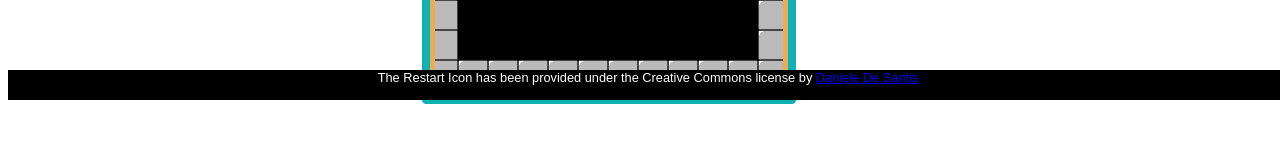
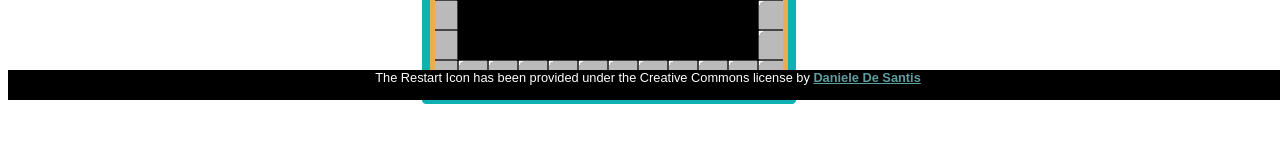
Before and after one commit to DJawna/Quadron, a plain HTML site: page quadron.html in a window 1280 px wide. Shown: the part 700-842 px from the top of the page. Drawn offline with Linux system fonts and the light colour scheme.

Commit message:
formated the link

```diff
--- a/quadron.css
+++ b/quadron.css
@@ -31,6 +31,15 @@ h1 {
     padding:0;
     z-index: 6;
     height: 30px;
+}
+
+a {
+    font-weight: bold;
+    color: cadetblue;
+
+}
+a:visited {
+    color: cadetblue;
 }
 
 #overlay {
```
